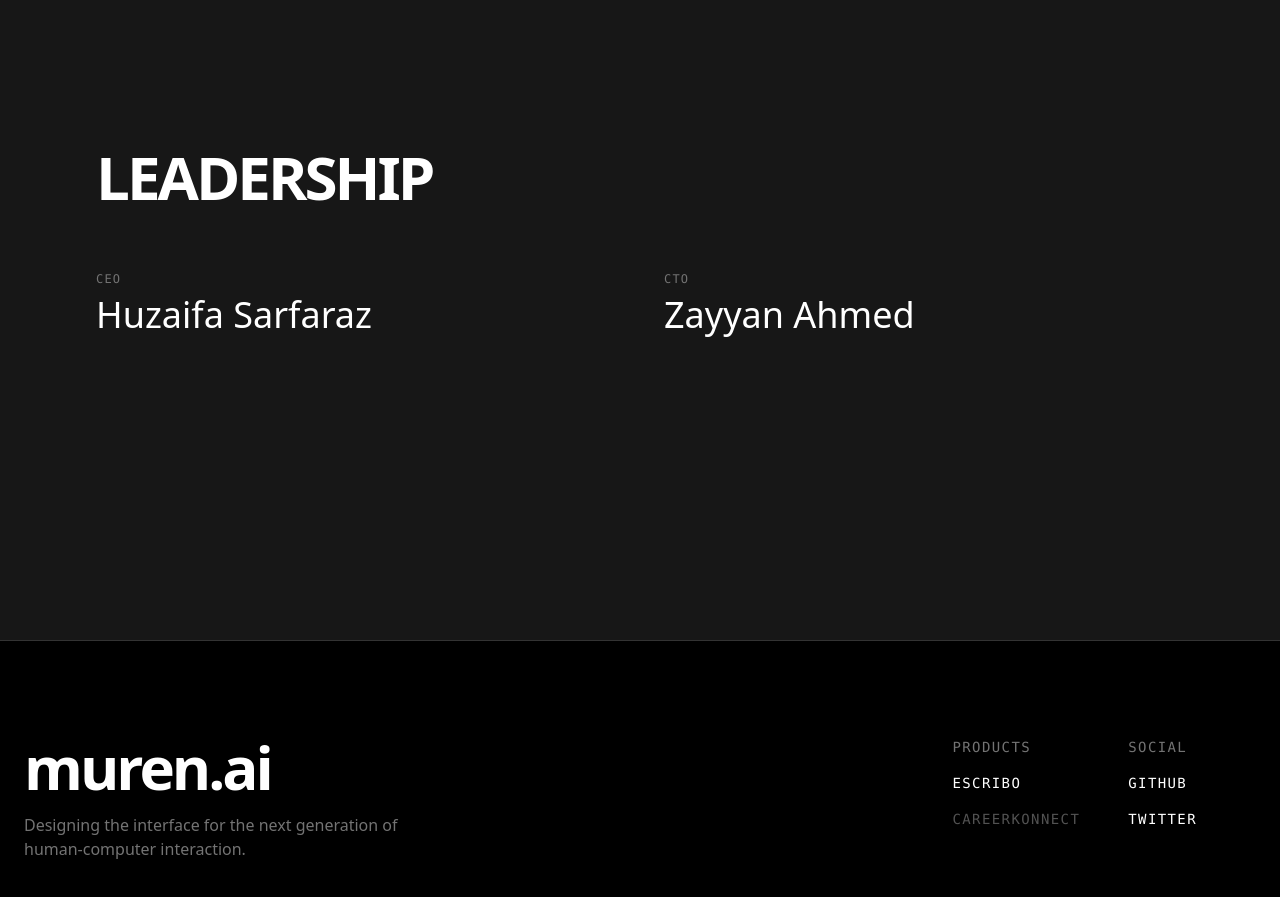
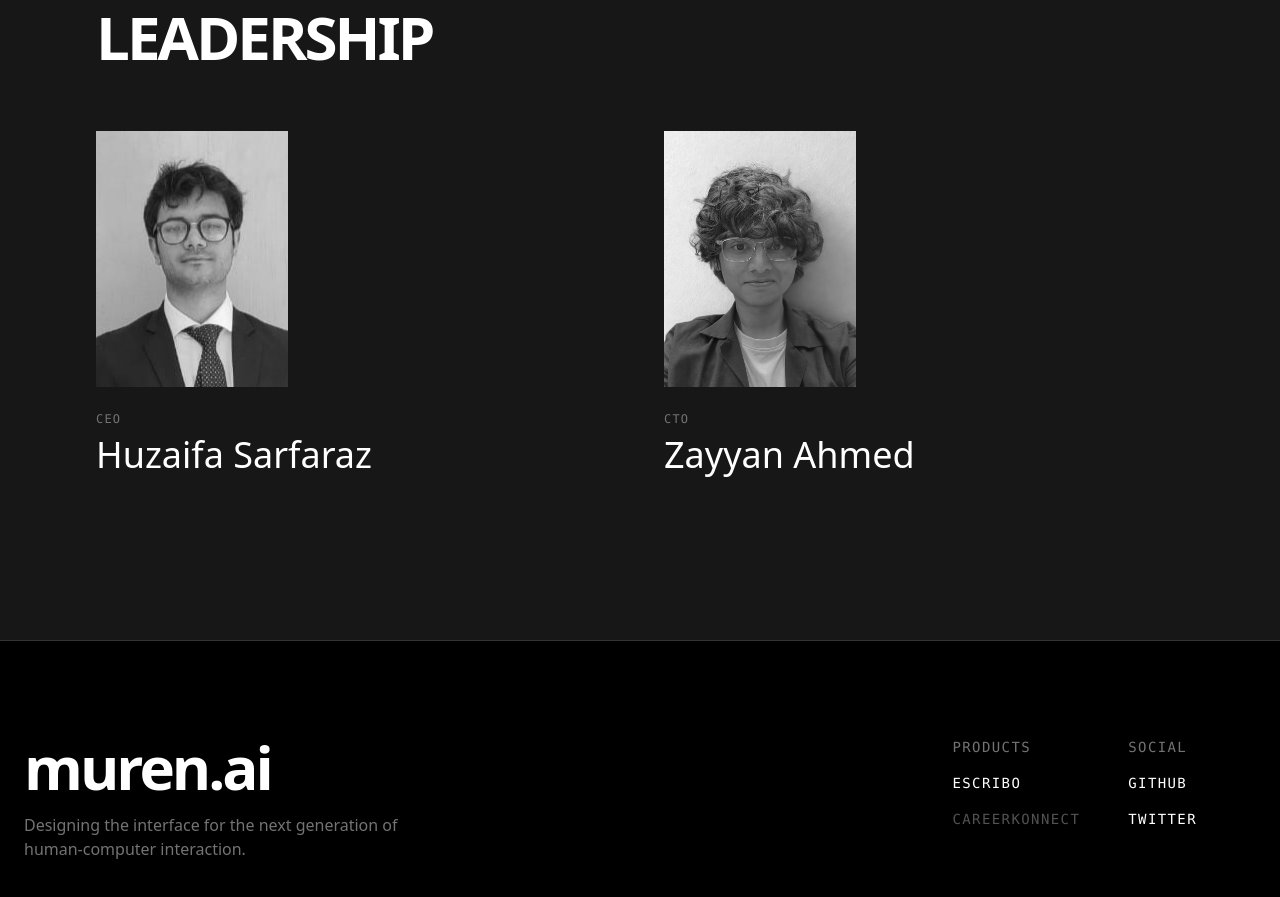
Before and after one commit to muren-ai/muren-web, a Next.js app: page / in a window 1280 px wide. Shown: the part 2560-3457 px from the top of the page. Built offline with nearby package versions, Linux system fonts and the light colour scheme.

Commit message:
adding pics

```diff
--- a/src/app/page.tsx
+++ b/src/app/page.tsx
@@ -1,4 +1,6 @@
 'use client';
+
+import Image from 'next/image';
 
 import { Section } from '@/components/Section';
 import { ProductCard } from '@/components/ProductCard';
@@ -85,10 +87,26 @@ export default function Home() {
             </h2>
             <div className="grid grid-cols-1 md:grid-cols-2 gap-12">
               <div className="group">
+                <div className="relative w-48 aspect-[3/4] mb-6 overflow-hidden bg-neutral-800 grayscale group-hover:grayscale-0 transition-all duration-500">
+                  <Image
+                    src="/huzaifa.jpeg"
+                    alt="Huzaifa Sarfaraz"
+                    fill
+                    className="object-cover"
+                  />
+                </div>
                 <span className="block text-xs font-mono uppercase tracking-widest text-neutral-500 mb-2">CEO</span>
                 <h3 className="text-3xl sm:text-4xl font-light">Huzaifa Sarfaraz</h3>
               </div>
               <div className="group">
+                <div className="relative w-48 aspect-[3/4] mb-6 overflow-hidden bg-neutral-800 grayscale group-hover:grayscale-0 transition-all duration-500">
+                  <Image
+                    src="/zayyan.jpeg"
+                    alt="Zayyan Ahmed"
+                    fill
+                    className="object-cover"
+                  />
+                </div>
                 <span className="block text-xs font-mono uppercase tracking-widest text-neutral-500 mb-2">CTO</span>
                 <h3 className="text-3xl sm:text-4xl font-light">Zayyan Ahmed</h3>
               </div>
```
Also changed, not shown: public/huzaifa.jpeg (added), public/zayyan.jpeg (renamed from zayyan.jpeg).
